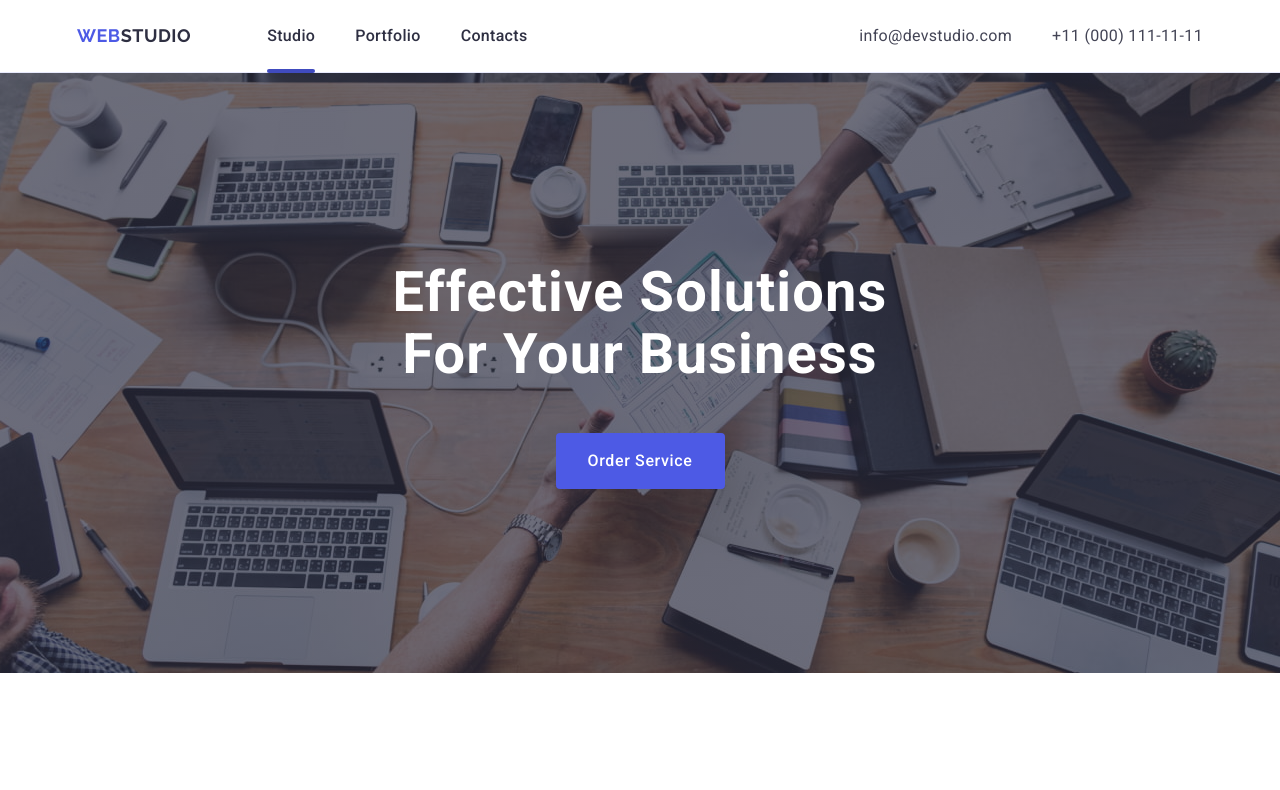
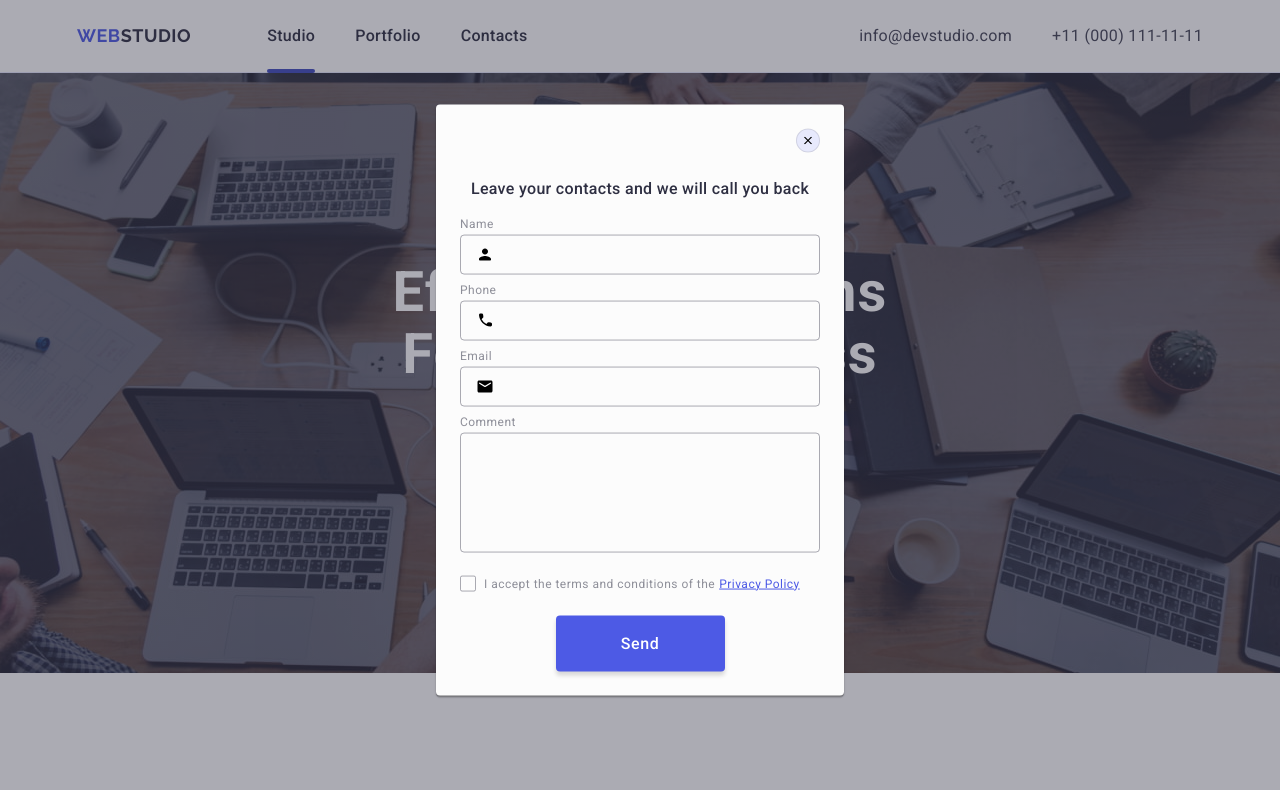
Before and after one commit to curv9d/goit-markup-hw-06, a plain HTML site: page index.html in a window 1280 px wide. Shown: the top 790 px of the page. Drawn offline with nearby package versions, Linux system fonts and the light colour scheme.

Commit message:
modal respons update

```diff
--- a/css/styles.css
+++ b/css/styles.css
@@ -386,7 +386,6 @@ button {
     background-color: #FFFFFF;
     /* width: calc((100% - 48px)/ 3); */
     max-width: 288px;
-    height: 400px;
     flex-direction: column;
     border-radius: 0px 0px 4px 4px;
     transition: box-shadow 250ms cubic-bezier(0.4, 0, 0.2, 1);
@@ -666,7 +665,8 @@ button {
     top: 50%;
     left: 50%;
     transform: translate(-50%, -50%) scale(1);
-    width: 408px;
+    /* width: 408px; */
+    width: 288px;
     min-height: 584px;
     background-color: #fcfcfc;
     border-radius: 4px;
@@ -1016,6 +1016,10 @@ button {
     .footer-form-button {
         margin-left: 0;
     }
+
+    .modal-container {
+        width: 408px;
+    }
 }
 
 @media screen and (min-width: 1156px) {
--- a/index.html
+++ b/index.html
@@ -533,7 +533,7 @@
 
     <!-- MODAL  -->
 
-    <div class="backdrop">
+    <div class="backdrop is-open">
       <div class="modal-container">
         <button type="button" class="modal-close-button">
           <svg class="modal-close-icon" width="8" height="8">
```
